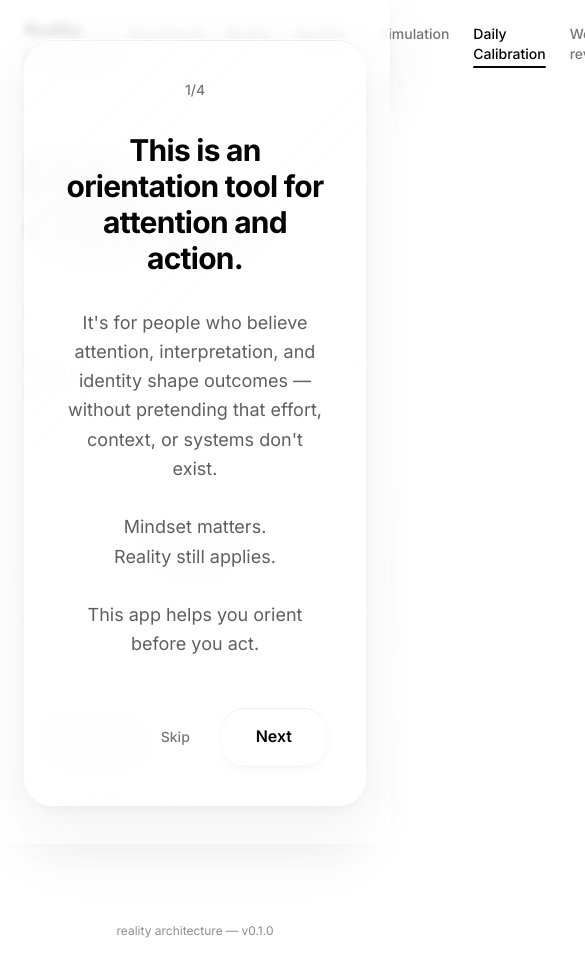
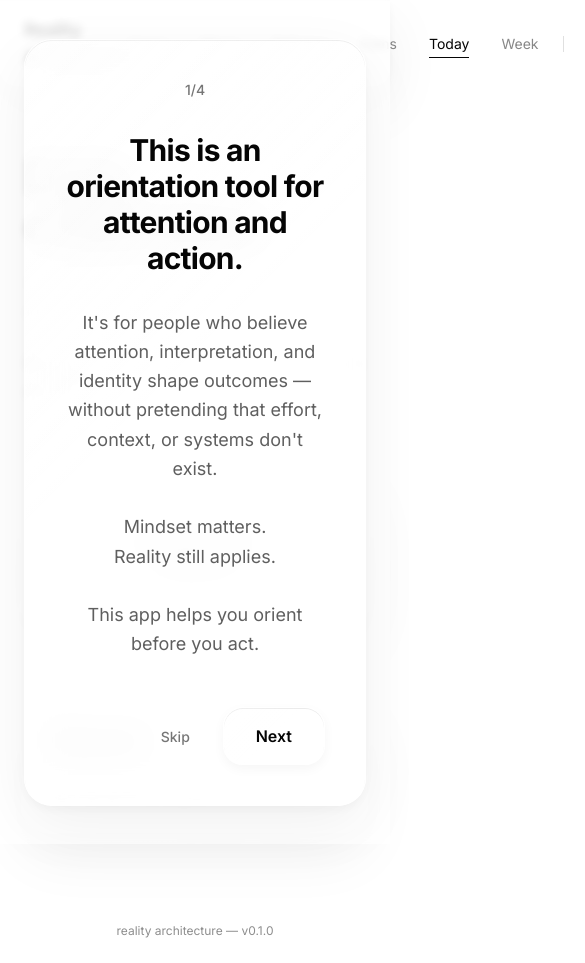
Before and after one commit to realbrianrodriguez/reality-architecture, a Next.js app: page /daily in a window 390 px wide. Shown: the top 963 px of the page, 585 px wide, since content can reach past the window. Built offline with nearby package versions, Linux system fonts and the light colour scheme.

Commit message:
Phase 2A: Navbar hierarchy and quiet luxury refinement

```diff
--- a/components/Navbar.tsx
+++ b/components/Navbar.tsx
@@ -23,95 +23,103 @@ export default function Navbar({ onOpenOnboarding }: NavbarProps) {
           >
             Reality Architecture
           </Link>
-          <div className="flex space-x-6 md:space-x-8">
+          <div className="flex items-center flex-nowrap">
+            {/* Primary Navigation */}
+            <div className="flex items-center space-x-8 md:space-x-10 lg:space-x-12">
               <Link
                 href="/"
-              className={`text-sm font-medium transition-all relative ${
+                className={`text-sm font-normal relative whitespace-nowrap ${
                   isActive('/')
                     ? 'text-[#050505]'
-                  : 'text-[rgba(5,5,5,0.55)] hover:text-[#050505]'
+                    : 'text-[rgba(5,5,5,0.48)] hover:text-[rgba(5,5,5,0.72)]'
                 }`}
               >
-              Dashboard
+                Home
                 {isActive('/') && (
-                <span className="absolute -bottom-1 left-0 right-0 h-0.5 bg-[#050505] rounded-full" />
+                  <span className="absolute -bottom-1 left-0 right-0 h-px bg-[#050505]" />
                 )}
               </Link>
               <Link
                 href="/reality-scan"
-              className={`text-sm font-medium transition-all relative ${
+                className={`text-sm font-normal relative whitespace-nowrap ${
                   isActive('/reality-scan')
                     ? 'text-[#050505]'
-                  : 'text-[rgba(5,5,5,0.55)] hover:text-[#050505]'
+                    : 'text-[rgba(5,5,5,0.48)] hover:text-[rgba(5,5,5,0.72)]'
                 }`}
               >
-              Reality Scan
+                Mirror
                 {isActive('/reality-scan') && (
-                <span className="absolute -bottom-1 left-0 right-0 h-0.5 bg-[#050505] rounded-full" />
+                  <span className="absolute -bottom-1 left-0 right-0 h-px bg-[#050505]" />
                 )}
               </Link>
               <Link
                 href="/identity-designer"
-              className={`text-sm font-medium transition-all relative ${
+                className={`text-sm font-normal relative whitespace-nowrap ${
                   isActive('/identity-designer')
                     ? 'text-[#050505]'
-                  : 'text-[rgba(5,5,5,0.55)] hover:text-[#050505]'
+                    : 'text-[rgba(5,5,5,0.48)] hover:text-[rgba(5,5,5,0.72)]'
                 }`}
               >
-              Identity Designer
+                Reframe
                 {isActive('/identity-designer') && (
-                <span className="absolute -bottom-1 left-0 right-0 h-0.5 bg-[#050505] rounded-full" />
+                  <span className="absolute -bottom-1 left-0 right-0 h-px bg-[#050505]" />
                 )}
               </Link>
               <Link
                 href="/simulation"
-              className={`text-sm font-medium transition-all relative ${
+                className={`text-sm font-normal relative whitespace-nowrap ${
                   isActive('/simulation')
                     ? 'text-[#050505]'
-                  : 'text-[rgba(5,5,5,0.55)] hover:text-[#050505]'
+                    : 'text-[rgba(5,5,5,0.48)] hover:text-[rgba(5,5,5,0.72)]'
                 }`}
               >
-              Simulation
+                Paths
                 {isActive('/simulation') && (
-                <span className="absolute -bottom-1 left-0 right-0 h-0.5 bg-[#050505] rounded-full" />
+                  <span className="absolute -bottom-1 left-0 right-0 h-px bg-[#050505]" />
                 )}
               </Link>
               <Link
                 href="/daily"
-              className={`text-sm font-medium transition-all relative ${
+                className={`text-sm font-normal relative whitespace-nowrap ${
                   isActive('/daily')
                     ? 'text-[#050505]'
-                  : 'text-[rgba(5,5,5,0.55)] hover:text-[#050505]'
+                    : 'text-[rgba(5,5,5,0.48)] hover:text-[rgba(5,5,5,0.72)]'
                 }`}
               >
-              Daily Calibration
+                Today
                 {isActive('/daily') && (
-                <span className="absolute -bottom-1 left-0 right-0 h-0.5 bg-[#050505] rounded-full" />
+                  <span className="absolute -bottom-1 left-0 right-0 h-px bg-[#050505]" />
                 )}
               </Link>
               <Link
                 href="/weekly"
-              className={`text-sm font-medium transition-all relative ${
+                className={`text-sm font-normal relative whitespace-nowrap ${
                   isActive('/weekly')
                     ? 'text-[#050505]'
-                  : 'text-[rgba(5,5,5,0.55)] hover:text-[#050505]'
+                    : 'text-[rgba(5,5,5,0.48)] hover:text-[rgba(5,5,5,0.72)]'
                 }`}
               >
-              Weekly review
+                Week
                 {isActive('/weekly') && (
-                <span className="absolute -bottom-1 left-0 right-0 h-0.5 bg-[#050505] rounded-full" />
+                  <span className="absolute -bottom-1 left-0 right-0 h-px bg-[#050505]" />
                 )}
               </Link>
+            </div>
+
+            {/* Secondary Navigation - Guide */}
             {onOpenOnboarding && (
+              <>
+                <div className="w-px h-4 bg-[rgba(5,5,5,0.12)] mx-6 md:mx-8 lg:mx-10" />
                 <button
                   onClick={() => {
                     console.log("[NAVBAR] Open onboarding clicked");
                     onOpenOnboarding();
                   }}
-                className="text-sm font-medium text-[rgba(5,5,5,0.55)] hover:text-[#050505] transition-colors"
+                  className="text-sm font-normal text-[rgba(5,5,5,0.40)] hover:text-[rgba(5,5,5,0.60)] transition-colors whitespace-nowrap"
                 >
-                Onboarding
+                  Guide
                 </button>
+              </>
             )}
           </div>
         </div>
```
Lines whose indentation alone changed are shown as unchanged.
